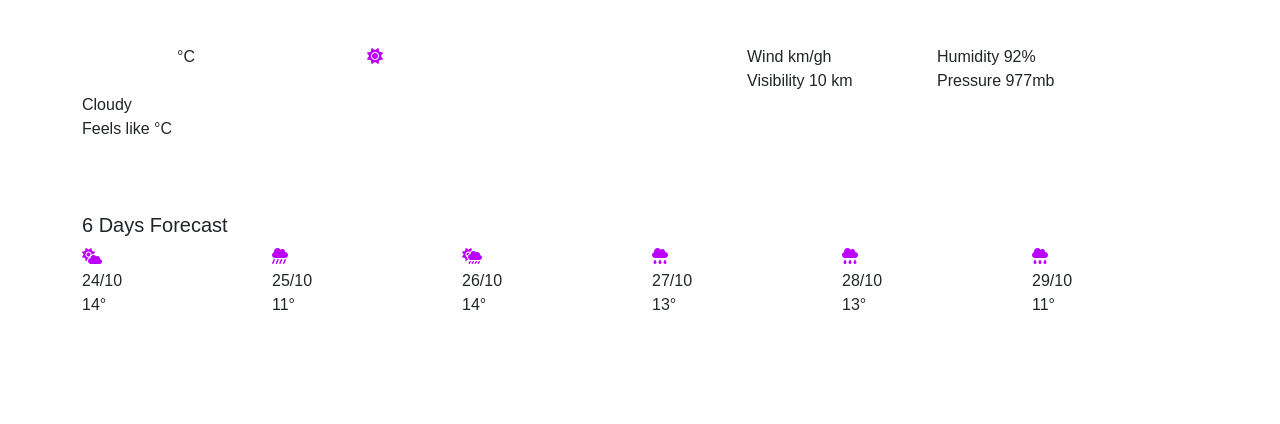
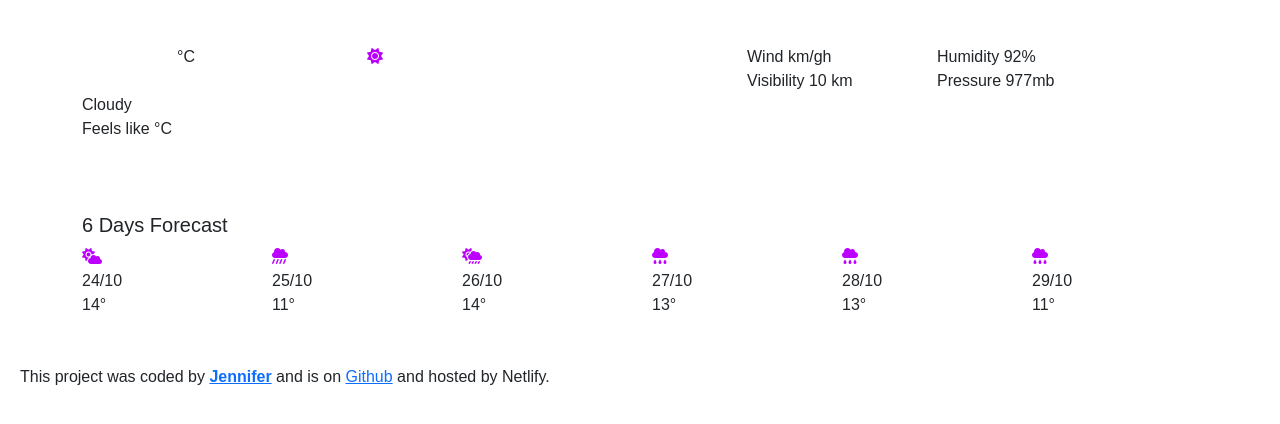
Before and after one commit to jennyweic/weather-app, a website built with Parcel: page index.html in a window 1280 px wide. Shown: the part 238-662 px from the top of the page. Built offline with nearby package versions, Linux system fonts and the light colour scheme.

Commit message:
Update footer note in HTML

```diff
--- a/index.html
+++ b/index.html
@@ -141,9 +141,14 @@
 
           </section>
         </div>
-          <footer>
-
-          </footer>
+ <footer>
+      This project was coded by
+      <strong
+        ><a href="https://www.linkedin.com/in/chanwjennifer/" target="_blank"
+          >Jennifer</a
+        ></strong>
+      and is on <a href="https://github.com/jennyweic">Github</a> and hosted by Netlify.
+    </footer>
         </div>
         <script src="src/index.js"></script>
       </body>
```
